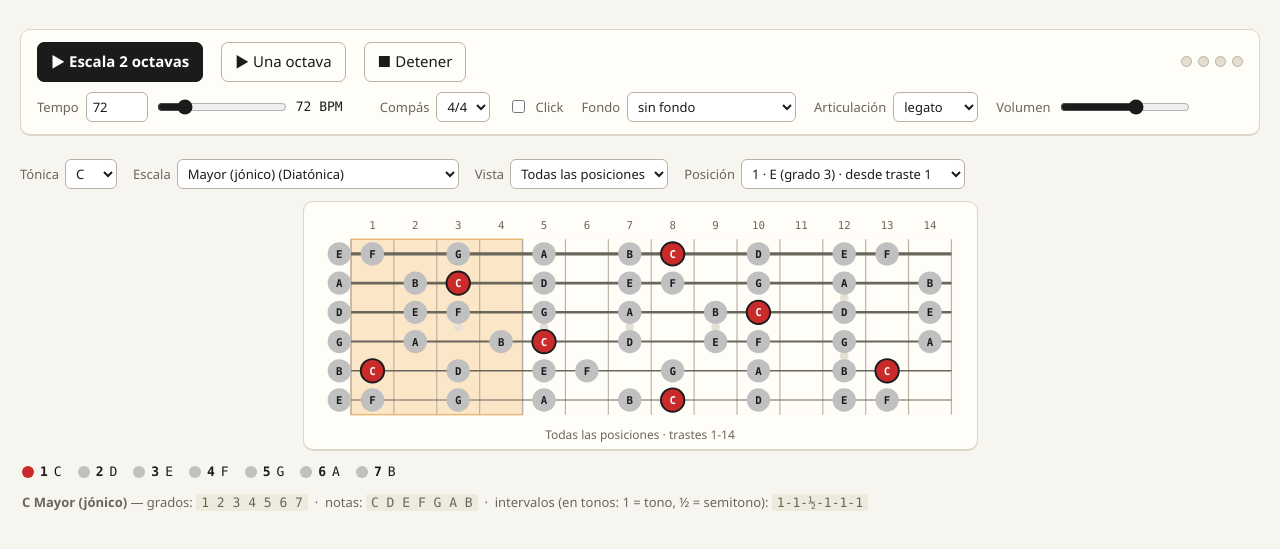
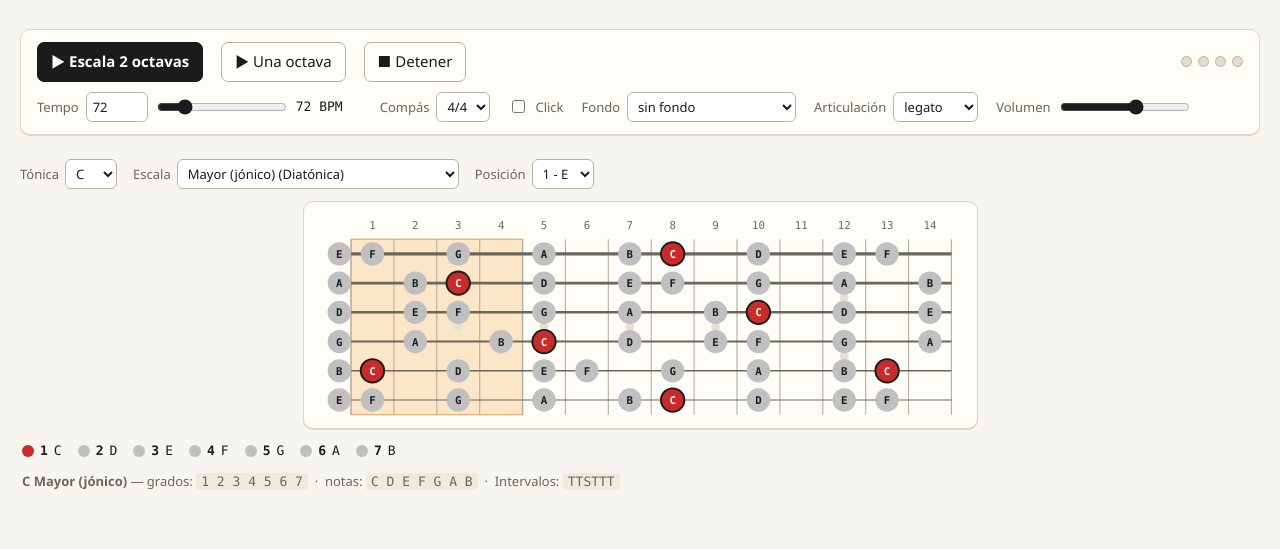
Before and after one commit to Fmanc13/guitar-scales-lab, a website with bundled scripts: page index.html in a window 1280 px wide. Shown: the part 71-620 px from the top of the page. Built offline with nearby package versions, Linux system fonts and the light colour scheme.

Commit message:
feat: mastil de alto fijo y UI de escalas mas limpia (#3)
- neckSvg usa un viewBox de ancho fijo (674) y reparte los trastes, asi el alto
  renderizado y el tamano de los circulos son iguales en todas las escalas: al
  cambiar de escala ya no se mueve la leyenda ni la formula
- quita el selector Vista (queda siempre "todas las posiciones")
- quita el caption "Todas las posiciones · trastes N-M"
- formula: intervalos en codigo T/S ("Intervalos: TTSTTT")
- selector de posicion: "Posicion 1 - E" (solo numero y nota)

Co-authored-by: Fmanc13 <188904545+Fmanc13@users.noreply.github.com>

```diff
--- a/index.html
+++ b/index.html
@@ -57,12 +57,6 @@
       <div class="toolbar">
         <label>Tónica <select id="root"></select></label>
         <label>Escala <select id="scale"></select></label>
-        <label>Vista
-          <select id="view">
-            <option value="position">Todas las posiciones</option>
-            <option value="neck">Mástil completo</option>
-          </select>
-        </label>
         <label>Posición <select id="posSelect"></select></label>
       </div>
 
--- a/js/app.js
+++ b/js/app.js
@@ -8,7 +8,6 @@ import {
 const state = {
   rootIdx: 0,
   scaleId: 'major',
-  view: 'position', // 'position' | 'neck'
   posIndex: 0,
   bpm: 72,
   beats: 4,
@@ -222,11 +221,13 @@ const OPEN_MIDI = STRINGS.map((s) => s.midi);
 /** One neck drawing: a window of frets (fret 0 is never drawn), strings as rows. */
 function neckSvg(scale, data, min, max, { label = '', highlight = null, openNotes = false } = {}) {
   const width = Math.max(6, max - min + 1);
-  const cellW = 44;
   const rowH = 30;
   const left = 40;
   const top = 30;
-  const w = left + width * cellW + 18;
+  // Fixed viewBox: height and note size are identical for every scale, so switching
+  // scales never resizes the neck nor nudges the legend/formula up or down.
+  const w = 674;
+  const cellW = (w - left - 18) / width;
   const h = top + 6 * rowH + 10;
   const svg = el('svg', { viewBox: `0 0 ${w} ${h}`, class: 'fret-svg wide', role: 'group' });
   svg.setAttribute('aria-label', `${label} — ${scale.scale.name} en ${rootName()}`);
@@ -333,31 +334,20 @@ function renderFretboard() {
   const list = positions(scale);
   state.posIndex = Math.min(state.posIndex, list.length - 1);
 
-  let min;
-  let max;
-  let caption;
-  if (state.view === 'neck') {
-    min = 1;
-    max = 12;
-    caption = 'Mástil completo · trastes 1-12';
-  } else {
-    // Fret 0 is not drawn, so the open position starts at fret 1.
-    min = Math.max(1, Math.min(...list.map((p) => p.startFret)));
-    max = Math.max(...list.map((p) => p.endFret));
-    caption = `Todas las posiciones · trastes ${min}-${max}`;
-  }
+  // Fret 0 is not drawn, so the open position starts at fret 1.
+  const min = Math.max(1, Math.min(...list.map((p) => p.startFret)));
+  const max = Math.max(...list.map((p) => p.endFret));
 
   const p = list[state.posIndex];
   const start = Math.max(min, Math.max(1, p.startFret));
   const end = Math.min(max, p.endFret);
   const highlight = start <= end ? { start, end } : null;
-  const openNotes = state.view === 'position' && p.startFret === 0;
+  const openNotes = p.startFret === 0;
+  const label = `Todas las posiciones — ${scale.scale.name} en ${rootName()}`;
 
   const fig = document.createElement('figure');
   fig.className = 'neck-box';
-  const cap = document.createElement('figcaption');
-  cap.textContent = caption;
-  fig.append(neckSvg(scale, data, min, max, { label: caption, highlight, openNotes }), cap);
+  fig.append(neckSvg(scale, data, min, max, { label, highlight, openNotes }));
   $('#fretWrap').replaceChildren(fig);
 }
 
@@ -377,15 +367,16 @@ function renderLegend(scale) {
   const parts = scale.notes.map((n) => `
     <span class="chip"><i style="background:${n.color}"></i><b>${n.degree}</b> ${pretty(n.name)}</span>`);
   setHTML($('#legend'), parts.join(''));
+  // Interval code: T = whole tone, S = semitone (T+S when the step is a tone and a half).
   const steps = scale.notes.map((n, i) => {
     if (i === 0) return null;
     const d = n.semi - scale.notes[i - 1].semi;
-    return d === 1 ? '½' : d === 2 ? '1' : d === 3 ? '1½' : String(d);
+    return d === 1 ? 'S' : d === 2 ? 'T' : d === 3 ? 'T+S' : `${d}S`;
   }).filter(Boolean);
   setHTML($('#formula'), `
     <p><b>${rootName()} ${scale.scale.name}</b> — grados: <code>${scale.notes.map((n) => n.degree).join(' ')}</code>
     &nbsp;·&nbsp; notas: <code>${scale.notes.map((n) => pretty(n.name)).join(' ')}</code>
-    &nbsp;·&nbsp; intervalos (en tonos: 1 = tono, ½ = semitono): <code>${steps.join('-')}</code></p>`);
+    &nbsp;·&nbsp; Intervalos: <code>${steps.join('')}</code></p>`);
 }
 
 function renderPositionSelect() {
@@ -395,7 +386,7 @@ function renderPositionSelect() {
   sel.replaceChildren(...list.map((p, i) => {
     const o = document.createElement('option');
     o.value = String(i);
-    o.textContent = `${p.index} · ${pretty(p.anchorNote)} (grado ${p.anchorDegree}) · desde traste ${Math.max(1, p.startFret)}`;
+    o.textContent = `${p.index} - ${pretty(p.anchorNote)}`;
     return o;
   }));
   sel.value = String(state.posIndex);
@@ -445,11 +436,6 @@ function initControls() {
     return o;
   }));
   rootSel.value = String(state.rootIdx);
-
-  $('#view').addEventListener('change', (e) => {
-    state.view = e.target.value;
-    renderAll();
-  });
 
   $('#posSelect').addEventListener('change', (e) => {
     state.posIndex = Number(e.target.value);
--- a/styles.css
+++ b/styles.css
@@ -86,7 +86,6 @@ main { margin: 0 auto; padding: 8px 20px 40px; }
   margin: 0; background: var(--card); border: 1px solid var(--line); border-radius: 10px;
   padding: 8px 8px 4px; overflow-x: auto; box-shadow: var(--shadow);
 }
-.neck-box figcaption { margin-top: 2px; text-align: center; font-size: 12px; color: var(--muted); }
 .fret-svg { display: block; width: 100%; height: auto; min-width: 280px; }
 .fret-svg.wide { min-width: 620px; }
 .fret-svg .fret-num { font-size: 11px; fill: var(--muted); }
```
Also changed, not shown: DESIGN.md (+8 -6 lines), test/ui-smoke.test.mjs (+3 -11 lines).
